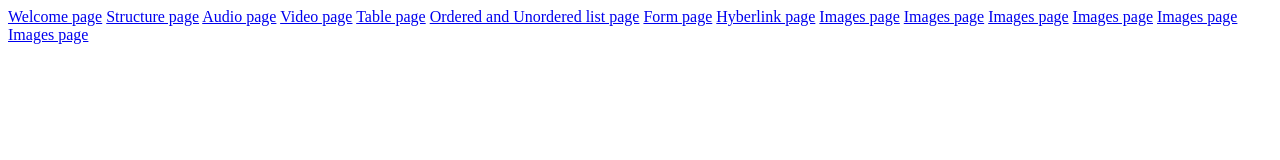
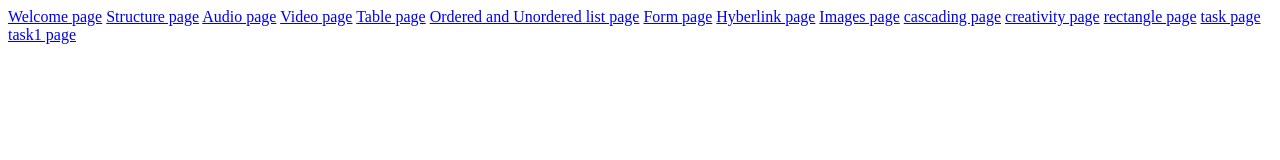
Before and after one commit to Shashankkb7/shashank_html, a plain HTML site: page index.html in a window 1280 px wide. Drawn offline with Linux system fonts and the light colour scheme.

Commit message:
index file upload

```diff
--- a/index.html
+++ b/index.html
@@ -13,10 +13,10 @@
 <a href="form.html">Form page</a>
 <a href="hyberlink.html">Hyberlink page</a>
 <a href="images.html">Images page</a>
-<a href="cascading.html">Images page</a>
-<a href="creativity.html">Images page</a>
-<a href="rectangle.html">Images page</a>
-<a href="task.html">Images page</a>
-<a href="task1.html">Images page</a>
+<a href="cascading.html">cascading page</a>
+<a href="creativity.html">creativity page</a>
+<a href="rectangle.html">rectangle page</a>
+<a href="task.html">task page</a>
+<a href="task1.html">task1 page</a>
    </body>
 </html>
```
